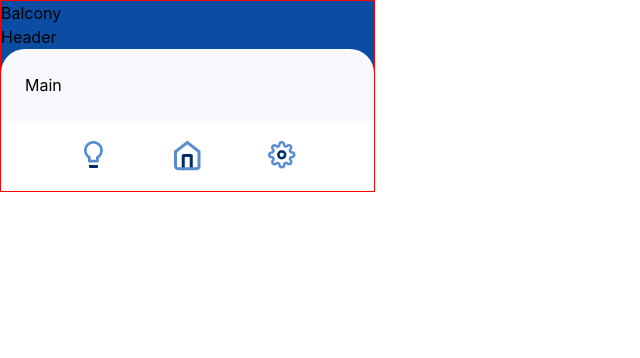
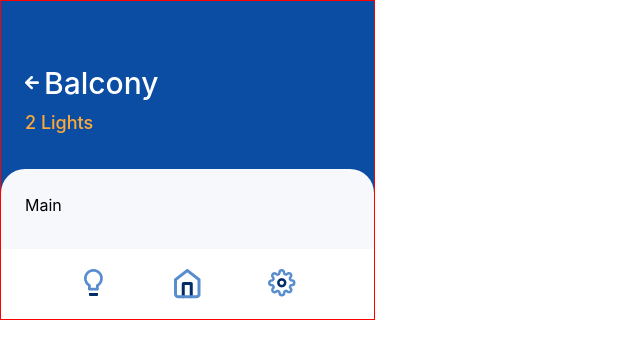
Before and after one commit to rts-cmk-wu06/smartlight-ui-WilliamDeckmann, a React (Create React App) app: page /balcony in a window 1280 px wide. Shown: the top 358 px of the page, without its empty margins (0-640 px from the left). Built offline with nearby package versions, Linux system fonts and the light colour scheme.

Commit message:
Add header

```diff
--- /dev/null
+++ b/src/components/BackButton.js
@@ -0,0 +1,18 @@
+// Imports
+import { Link } from "react-router-dom";
+
+// Components
+import Icon from "./Icon";
+
+// Assets
+import BackArrow from "../assets/back_arrow.png"
+
+const BackButton = () => {
+    return (
+        <Link to="/">
+            <Icon src={BackArrow} alt="back arrow" />
+        </Link>
+    );
+}
+
+export default BackButton;
--- /dev/null
+++ b/src/components/LightCountBig.js
@@ -0,0 +1,12 @@
+// Components
+import TextMedium from "./TextMedium"
+
+const LightCountBig = (props) => {
+    return (
+        <span className="Heading-big text-lightCount">
+            <TextMedium text={`${props.text} Lights`} />
+        </span>
+    );
+}
+
+export default LightCountBig;
--- a/src/pages/ControlPanel.js
+++ b/src/pages/ControlPanel.js
@@ -3,12 +3,16 @@ import Header from "../templates/Header";
 import Main from "../templates/Main";
 import RoomSelector from "../templates/RoomSelector";
 
+// Page Heading
+import PageHeading from "../components/PageHeading";
+
 const ControlPanel = () => {
     return (
         <div className="Control-panel">
-            Control panel
             <Header>
-                Header
+                <article className="Control-panel__article mt-16 flex justify-between">
+                    <PageHeading text="Control Panel" />
+                </article>
             </Header>
             <Main>
                 <RoomSelector />
--- a/src/pages/RoomAdjuster.js
+++ b/src/pages/RoomAdjuster.js
@@ -2,12 +2,25 @@
 import Header from "../templates/Header";
 import Main from "../templates/Main";
 
+// Components
+import PageHeading from "../components/PageHeading";
+import LightCountBig from "../components/LightCountBig";
+import BackButton from "../components/BackButton";
+
 const RoomAdjuster = (props) => {
+    console.log(props);
     return (
         <div className="RoomAdjuster">
-            {props.name}
             <Header>
-                Header
+                <section className="Control-panel__section flex justify-between">
+                    <article className="Control-panel__article mt-16 flex flex-col gap-y-2">
+                        <span className="Control-panel__span flex items-center gap-x-1">
+                            <BackButton />
+                            <PageHeading text={props.name} />
+                        </span>
+                        <LightCountBig text={props.lights} />
+                    </article>
+                </section>
             </Header>
             <Main>
                 Main
--- a/src/templates/App.js
+++ b/src/templates/App.js
@@ -20,12 +20,12 @@ function App() {
     <div className="App bg-background" style={styles}>
       <Routes>
         <Route exact path="/" element={<ControlPanel />} />
-        <Route exact path="/bed-room" element={<RoomAdjuster name="Bed Room" />} />
-        <Route exact path="/living-room" element={<RoomAdjuster name="Living Room" />} />
-        <Route exact path="/kitchen" element={<RoomAdjuster name="Kitchen" />} />
-        <Route exact path="/bathroom" element={<RoomAdjuster name="Bathroom" />} />
-        <Route exact path="/outdoor" element={<RoomAdjuster name="Outdoor" />} />
-        <Route exact path="/balcony" element={<RoomAdjuster name="Balcony" />} />
+        <Route exact path="/bed-room" element={<RoomAdjuster name="Bed Room" lights={4} />} />
+        <Route exact path="/living-room" element={<RoomAdjuster name="Living Room" lights={2} />} />
+        <Route exact path="/kitchen" element={<RoomAdjuster name="Kitchen" lights={5} />} />
+        <Route exact path="/bathroom" element={<RoomAdjuster name="Bathroom" lights={1} />} />
+        <Route exact path="/outdoor" element={<RoomAdjuster name="Outdoor" lights={5} />} />
+        <Route exact path="/balcony" element={<RoomAdjuster name="Balcony" lights={2} />} />
         <Route path="*" element="Nothing found..." />
       </Routes>
       <Footer>
--- a/src/templates/Header.js
+++ b/src/templates/Header.js
@@ -1,6 +1,6 @@
 const Header = (props) => {
     return (
-        <header className="Header">
+        <header className="Header w-full px-6 pb-8 flex flex-col gap-y-8">
             {props.children}
         </header>
     );
--- a/src/templates/Main.js
+++ b/src/templates/Main.js
@@ -1,7 +1,7 @@
 const Main = (props) => {
 
     return (
-        <main className="Main w-full p-6 flex flex-col gap-x-8 rounded-t-3xl bg-container">
+        <main className="Main w-full p-6 flex pb-8 flex-col gap-x-8 rounded-t-3xl bg-container">
             {props.children}
         </main>
     );
--- a/src/templates/RoomSelector.js
+++ b/src/templates/RoomSelector.js
@@ -12,7 +12,7 @@ import RoomCard from "./RoomCard";
 // Components
 import ContainerHeading from "../components/ContainerHeading"
 
-const RoomSelector = () => {
+const RoomSelector = (props) => {
     return (
         <div className="Room-selector flex flex-col gap-y-6">
             <ContainerHeading text="All Rooms" />
```
